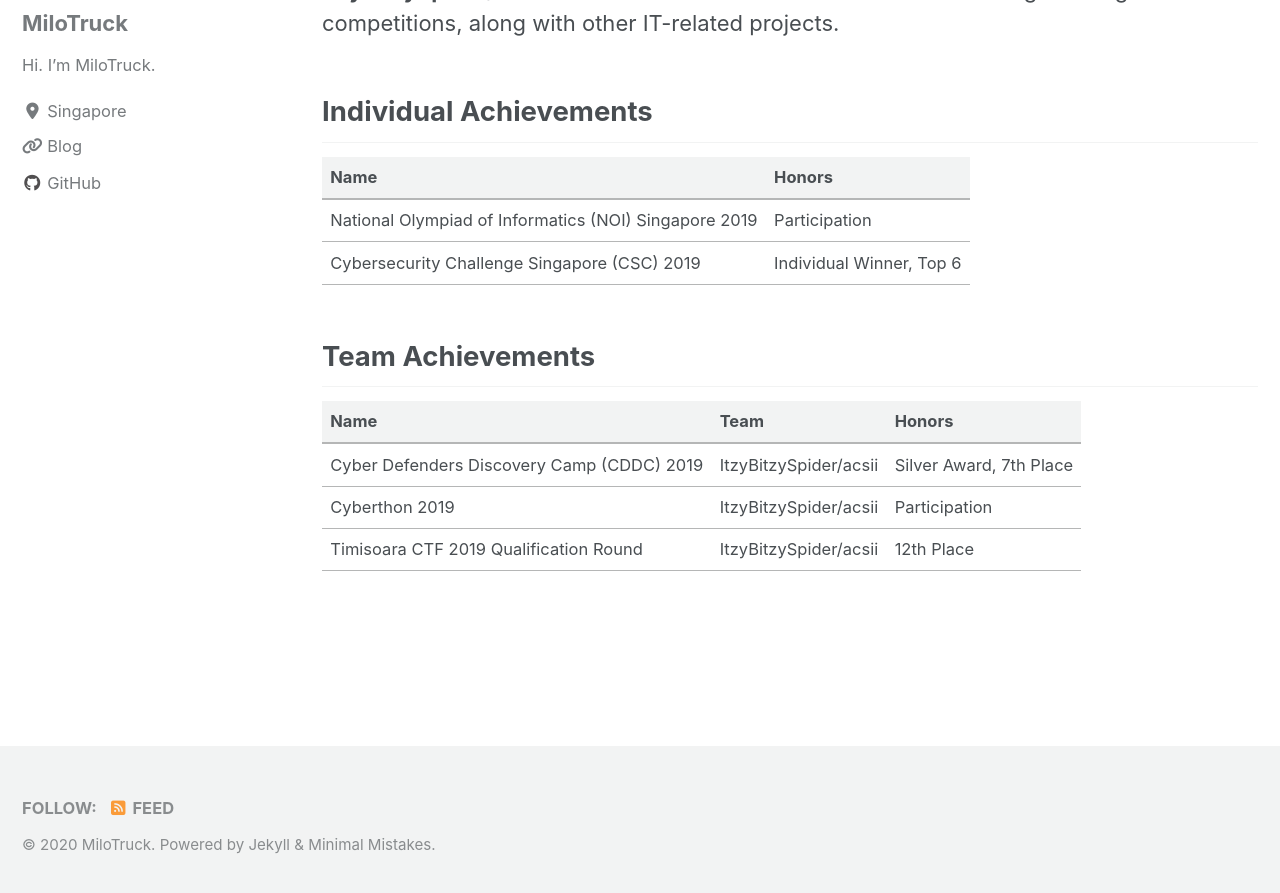
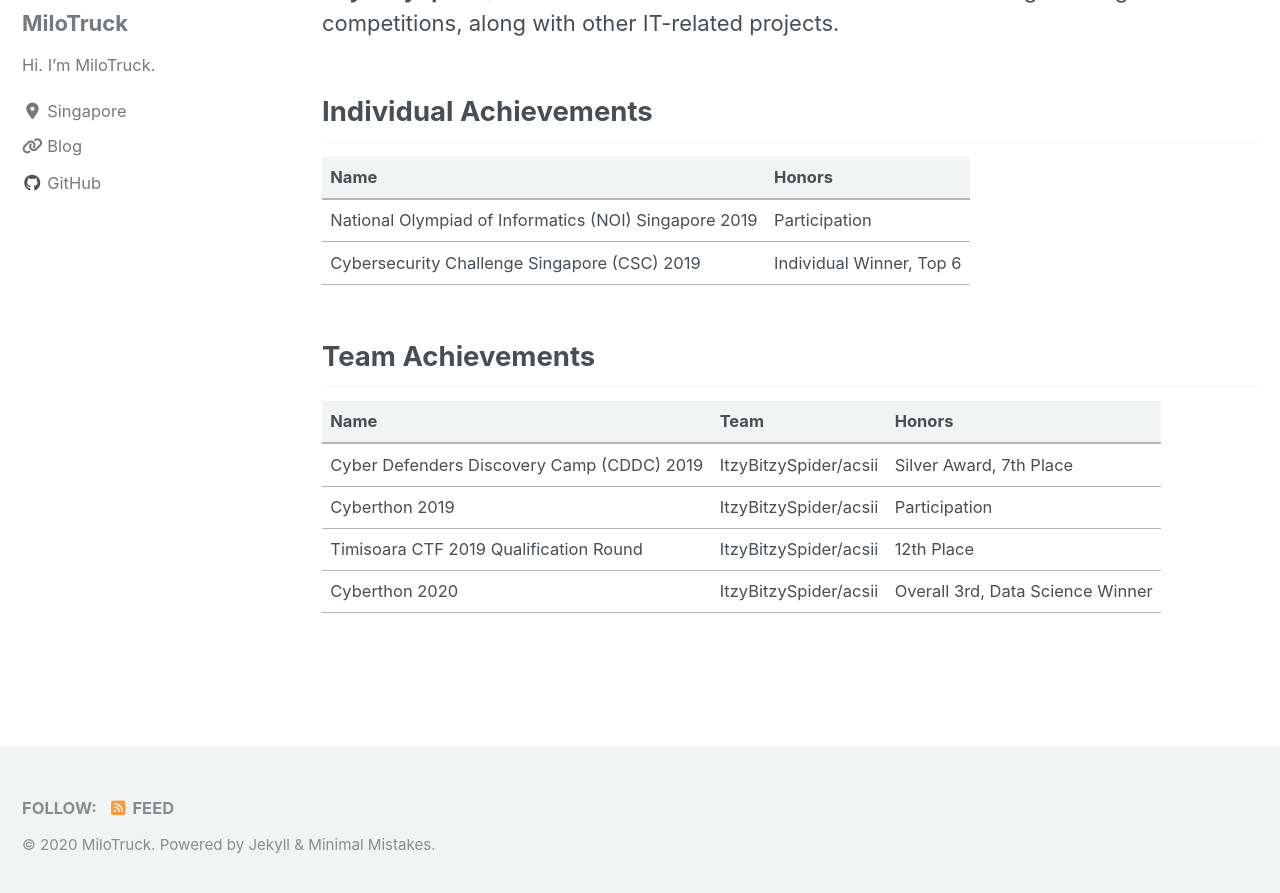
Before and after one commit to MiloTruck/milotruck.github.io, a Jekyll site: the page built from _pages/about.md, in a window 1280 px wide and 900 px high, scrolled down 279 px. Shown: the top 893 px of the window. Built offline with Jekyll 4.4.1, drawn with Linux system fonts in a browser that asks for light colours; cached includes are drawn as plain includes; nearby versions of some CDN libraries.

Commit message:
Updated about page.

```diff
--- a/_pages/about.md
+++ b/_pages/about.md
@@ -17,8 +17,9 @@ Hi, I'm MiloTruck, a guy from Singapore. Usually, I play CTFs under **HATS SG**
 
 ## Team Achievements
 
-| Name                                       | Team                  | Honors                  |
-|--------------------------------------------|-----------------------|-------------------------|
-| Cyber Defenders Discovery Camp (CDDC) 2019 | ItzyBitzySpider/acsii | Silver Award, 7th Place |
-| Cyberthon 2019                             | ItzyBitzySpider/acsii | Participation           |
-| Timisoara CTF 2019 Qualification Round     | ItzyBitzySpider/acsii | 12th Place              |
+| Name                                       | Team                  | Honors                           |
+|--------------------------------------------|-----------------------|----------------------------------|
+| Cyber Defenders Discovery Camp (CDDC) 2019 | ItzyBitzySpider/acsii | Silver Award, 7th Place          |
+| Cyberthon 2019                             | ItzyBitzySpider/acsii | Participation                    |
+| Timisoara CTF 2019 Qualification Round     | ItzyBitzySpider/acsii | 12th Place                       |
+| Cyberthon 2020                             | ItzyBitzySpider/acsii | Overall 3rd, Data Science Winner |
```
